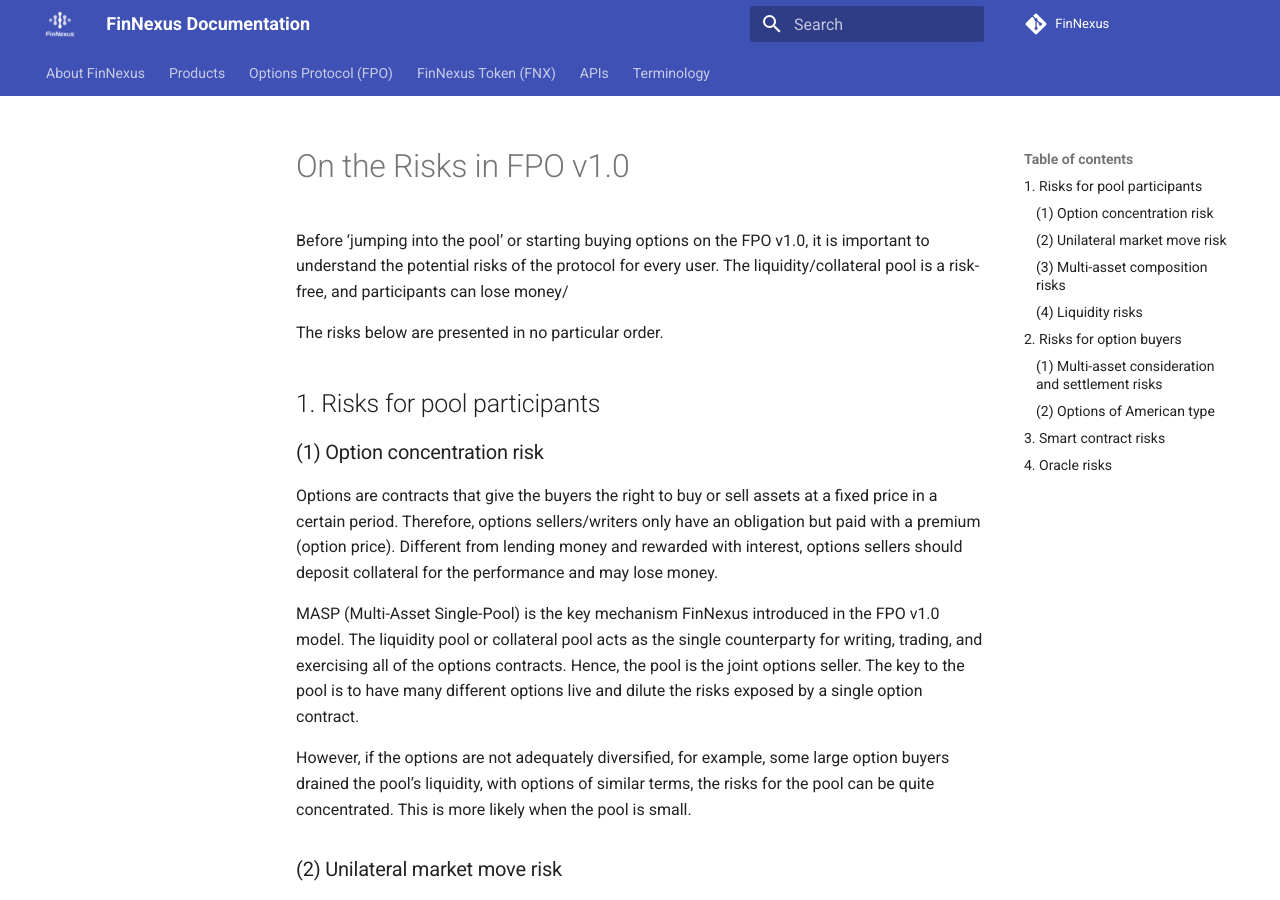
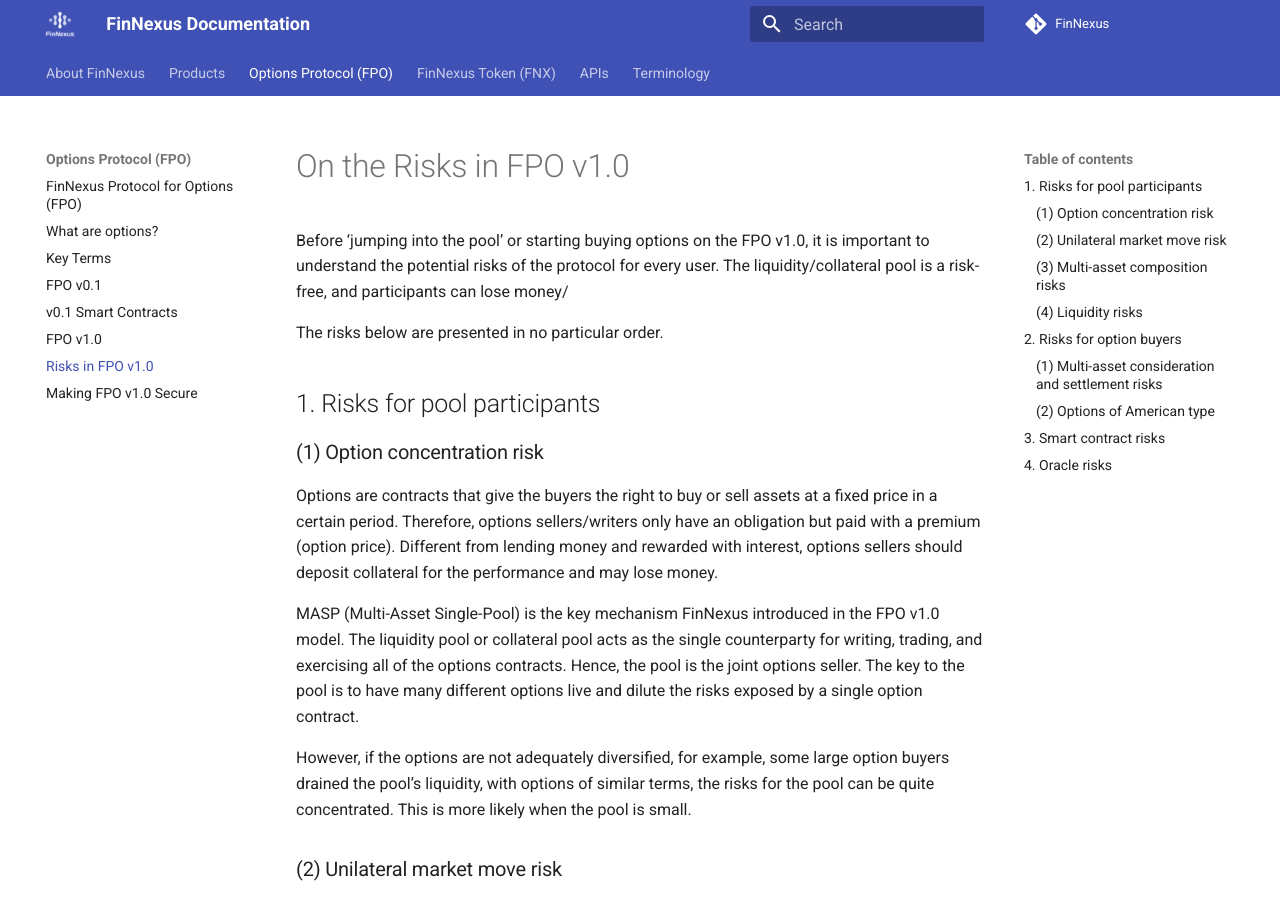
Before and after one commit to Phoenix-Finance/Phoenix-Documentation, an MkDocs documentation site: the page built from content/options/Risks.md, in a window 1280 px wide and 900 px high. Built offline with MkDocs 1.6.1 and Material for MkDocs 9.7.7, drawn with Linux system fonts in a browser that asks for light colours.

Commit message:
Update mkdocs.yml

```diff
--- a/mkdocs.yml
+++ b/mkdocs.yml
@@ -40,6 +40,7 @@ nav:
     - FPO v0.1:  options/v0.1.md
     - v0.1 Smart Contracts:  options/contracts.md
     - FPO v1.0:  options/v1.0.md
+    - Risks in FPO v1.0: options/Risks.md
     - Making FPO v1.0 Secure: options/Safe and Secure.md
 
   - FinNexus Token (FNX):
```
